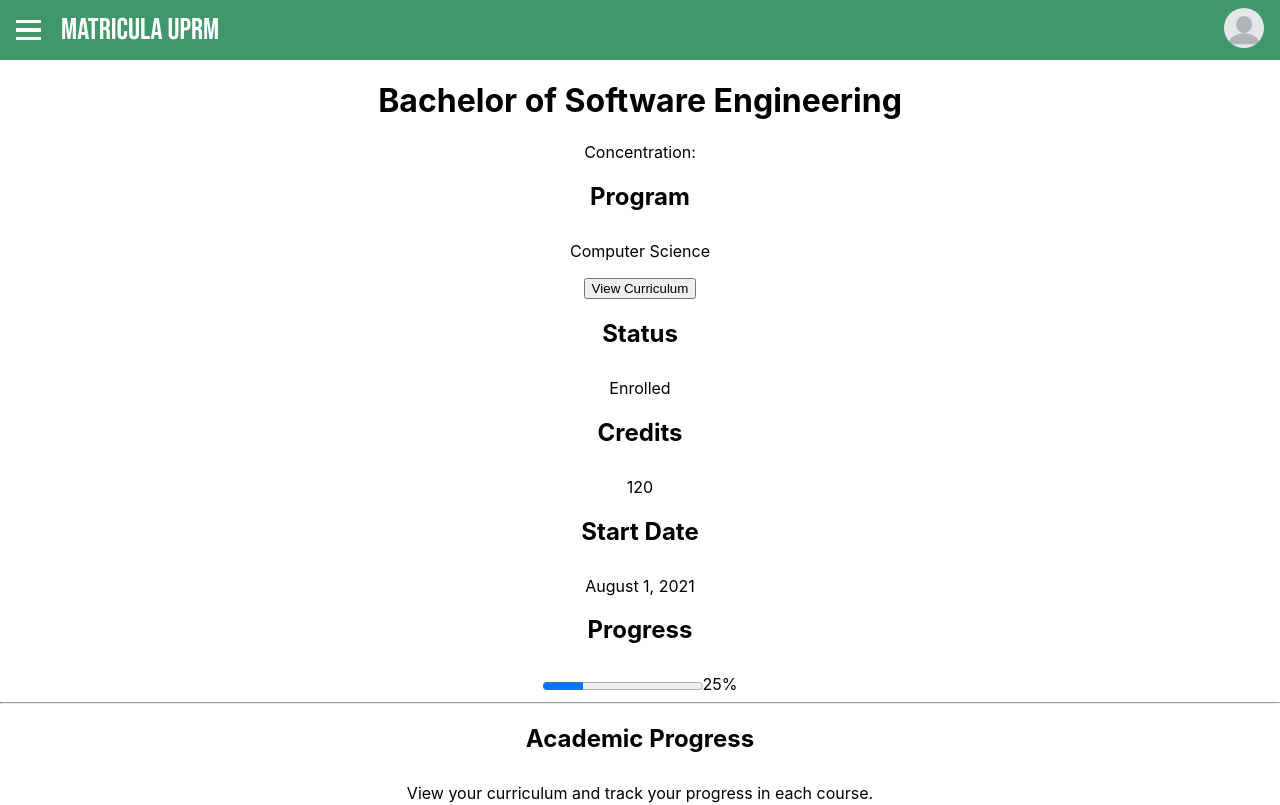
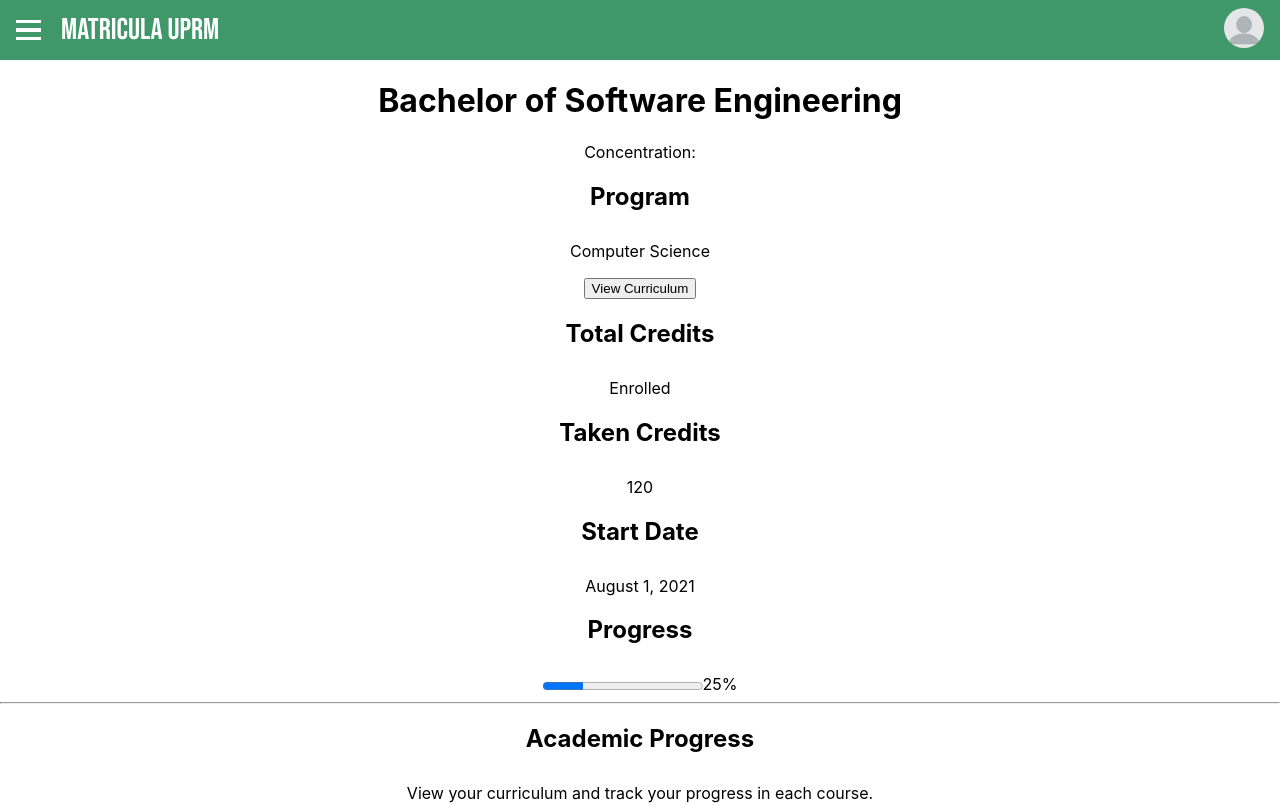
Before and after one commit to uprm-inso4101-2023-2024-s2/semester-project-studentenrollmentsystem, a React (Create React App) app: page /academic-progress in a window 1280 px wide. Shown: the top 805 px of the page. Built offline with nearby package versions, Linux system fonts and the light colour scheme.

Commit message:
fixed total credits

```diff
--- a/src/pages/AcademicProgress.js
+++ b/src/pages/AcademicProgress.js
@@ -28,12 +28,12 @@ export default function AcademicProgress() {
           <p>{progressData.program}</p>
           <button>View Curriculum</button>
         </div>
-        <div className="status">
-          <h2>Status</h2>
+        <div className="152">
+          <h2>Total Credits</h2>
           <p>{progressData.status}</p>
         </div>
         <div className="credits">
-          <h2>Credits</h2>
+          <h2>Taken Credits</h2>
           <p>{progressData.credits}</p>
         </div>
         <div className="start-date">
```
